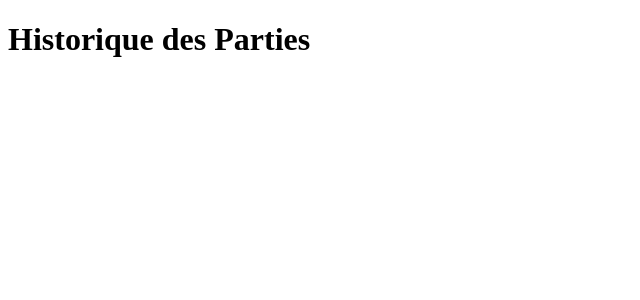
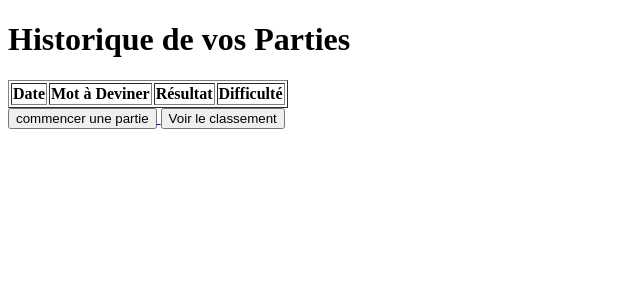
Before and after one commit to TimeoBlondeleauDubois/Pendu-site-avec-base-de-donnee, a Flask app: page /historique in a window 1280 px wide. Shown: the top 300 px of the page, without its empty margins (0-640 px from the left). Run offline with Flask 3, Linux system fonts and the light colour scheme; data comes from the database, SQL or seed files in the repository; both versions use the stored data as it was after the commit; lists and menus that the app fills with data are empty.

Commit message:
historique fonctionel

```diff
--- a/app.py
+++ b/app.py
@@ -210,8 +210,14 @@ def fin_de_partie():
     # Enregistrez les détails de la partie dans la table Partie
     with connect_db() as db:
         cursor = db.cursor()
-        cursor.execute("INSERT INTO Partie (Date_Du_Jeu, Mot_A_Deviner, User_Id) VALUES (?, ?, ?)",
-                       (Date_Du_Jeu, mot_a_deviner, user_id))
+        cursor.execute("""
+            INSERT INTO Partie (Date_Du_Jeu, Mot_A_Deviner, Gagne_Facile, Perdu_Facile, Gagne_Moyen, Perdu_Moyen,
+                               Gagne_Difficile, Perdu_Difficile, Resultat, Difficulty, User_Id)
+            VALUES (?, ?, ?, ?, ?, ?, ?, ?, ?, ?, ?)
+        """, (Date_Du_Jeu, mot_a_deviner, int(difficulty == 'Facile' and resultat == 'Gagné'),
+              int(difficulty == 'Facile' and resultat == 'Perdu'), int(difficulty == 'Moyen' and resultat == 'Gagné'),
+              int(difficulty == 'Moyen' and resultat == 'Perdu'), int(difficulty == 'Difficile' and resultat == 'Gagné'),
+              int(difficulty == 'Difficile' and resultat == 'Perdu'), resultat, difficulty, user_id))
 
         # Mise à jour des statistiques de l'utilisateur
         if resultat == "Gagné":
@@ -221,6 +227,11 @@ def fin_de_partie():
 
         cursor.execute(f"UPDATE Partie SET {update_column} = {update_column} + 1 WHERE User_Id = ? AND Partie_Id = ?",
                        (user_id, cursor.lastrowid))
+
+    # Stockez les informations dans la session
+    session['resultat'] = resultat
+    session['difficulty'] = difficulty
+    session['Date_Du_Jeu'] = Date_Du_Jeu
 
     return render_template("fin_de_partie.html", resultat=resultat, mot_a_deviner=mot_a_deviner, message_fin=message_fin, difficulty=difficulty)
 
@@ -253,10 +264,16 @@ def historique():
     # Récupérez l'historique des parties pour l'utilisateur actuel depuis la base de données
     with connect_db() as db:
         cursor = db.cursor()
-        cursor.execute("SELECT * FROM Partie WHERE User_Id = ?", (user_id,))
+        cursor.execute("""
+            SELECT Date_Du_Jeu, Mot_A_Deviner, Resultat, Difficulty
+            FROM Partie
+            WHERE User_Id = ?
+            ORDER BY Date_Du_Jeu DESC
+        """, (user_id,))
         game_history = cursor.fetchall()
 
     return render_template('historique.html', game_history=game_history)
+
 
 
 
--- a/templates/classement.html
+++ b/templates/classement.html
@@ -28,7 +28,7 @@
             {% endfor %}
         </tbody>
     </table>
-
+    <br>
     <a href="/recommencer_une_partie">
         <input type="button" value="commencer une partie" />
     </a>
--- a/templates/historique.html
+++ b/templates/historique.html
@@ -1,19 +1,39 @@
-<!-- historique.html -->
 <!DOCTYPE html>
 <html lang="fr">
 <head>
     <meta charset="UTF-8">
     <meta name="viewport" content="width=device-width, initial-scale=1.0">
-    <title>Historique des Parties</title>
+    <title>Historique</title>
 </head>
 <body>
-    <h1>Historique des Parties</h1>
-    <ul>
-        {% for game in game_history %}
-            <li>
-                Date : {{ game['Date_Du_Jeu'] }}, Résultat : {{ game['Resultat'] }}, Mot : {{ game['Mot_A_Deviner'] }}
-            </li>
-        {% endfor %}
-    </ul>
+    <h1>Historique de vos Parties</h1>
+
+    <table border="1">
+        <thead>
+            <tr>
+                <th>Date</th>
+                <th>Mot à Deviner</th>
+                <th>Résultat</th>
+                <th>Difficulté</th>
+            </tr>
+        </thead>
+        <tbody>
+            {% for game in game_history %}
+                <tr>
+                    <td>{{ game[0] }}</td>
+                    <td>{{ game[1] }}</td>
+                    <td>{{ game[2] }}</td>
+                    <td>{{ game[3] }}</td>
+                </tr>
+            {% endfor %}
+        </tbody>
+    </table>
+
+    <a href="/recommencer_une_partie">
+        <input type="button" value="commencer une partie" />
+    </a>
+    <a href="/classement">
+        <input type="button" value="Voir le classement" />
+    </a>
 </body>
 </html>
```
Also changed, not shown: create_table.py (+60 -14 lines), Pendu.db.
